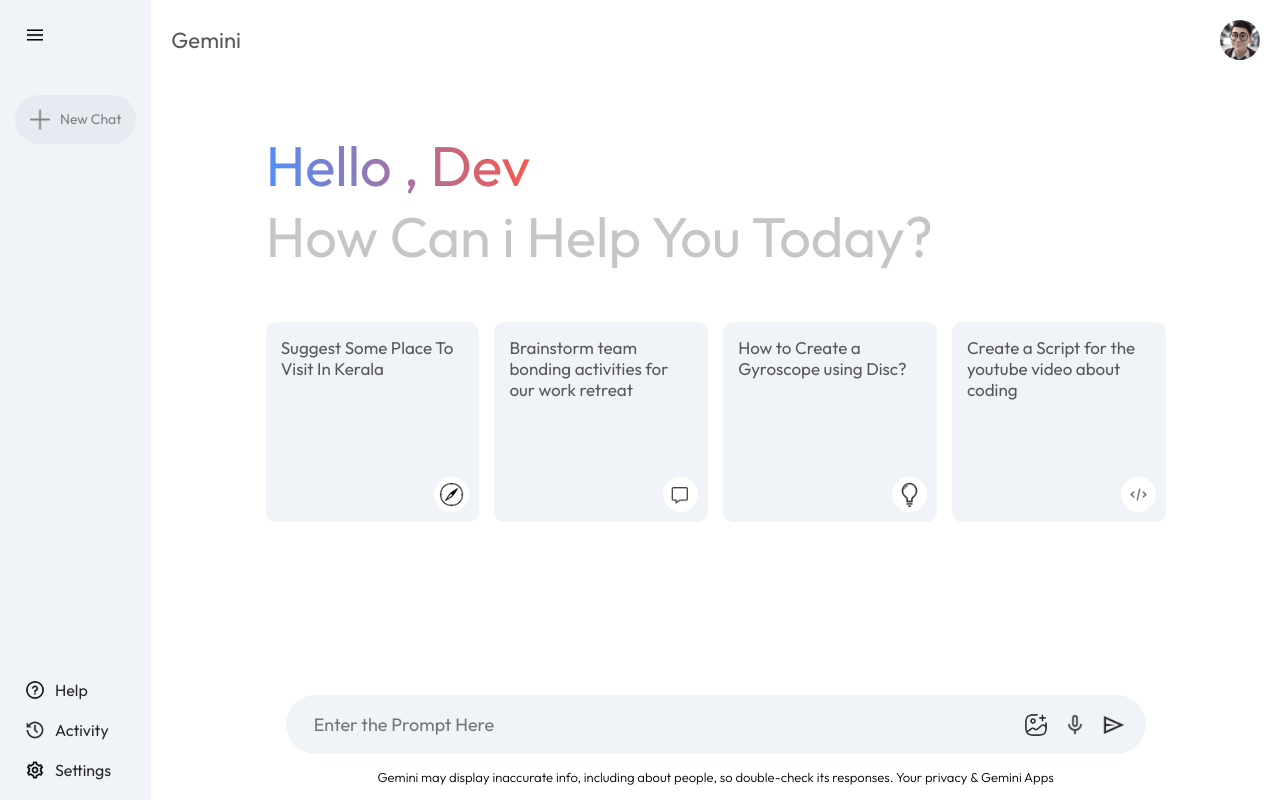
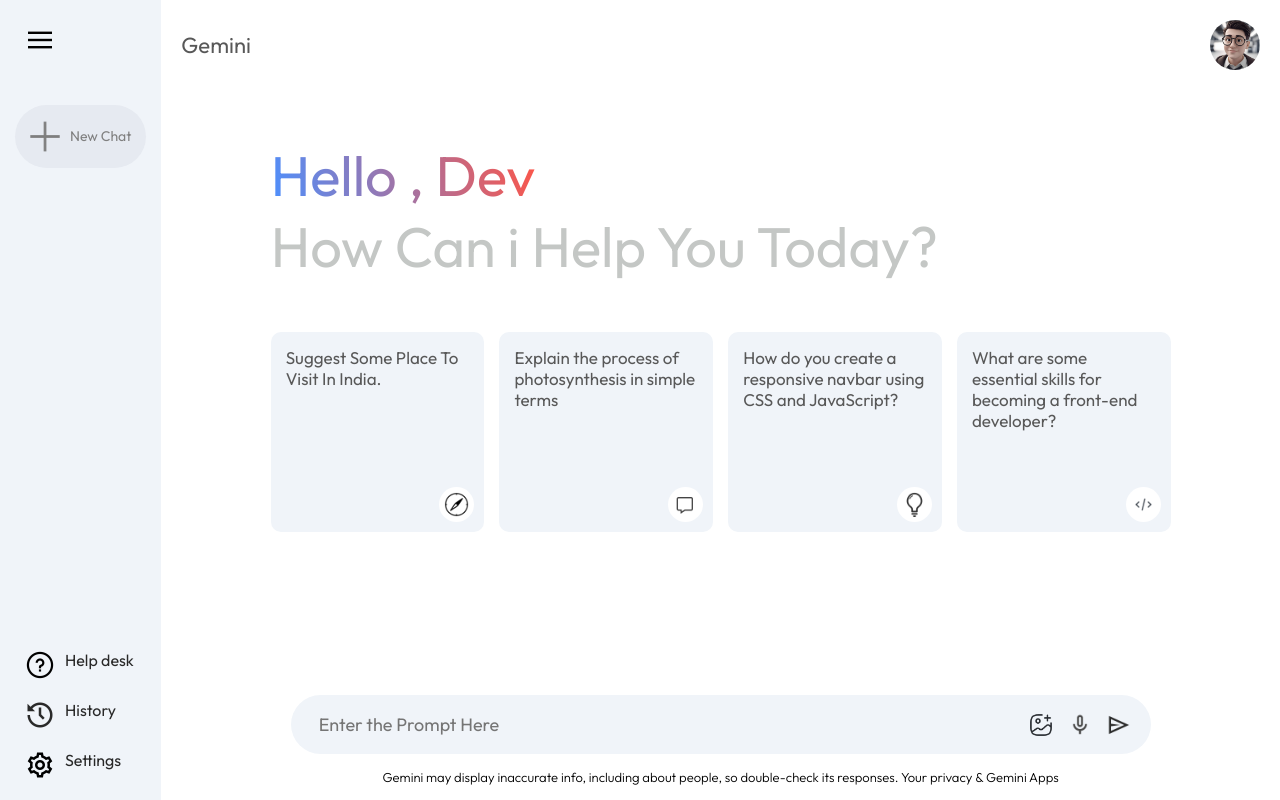
Before and after one commit to iamakashpc/Gemini-Clone, a React (Vite) app: page / in a window 1280 px wide. Both pictures are taken after a click on the picture 35 px from the left and 35 px from the top of the page. Built offline with nearby package versions, Linux system fonts and the light colour scheme.

Commit message:
change made on sidebar and main

```diff
--- a/src/components/main/Main.jsx
+++ b/src/components/main/Main.jsx
@@ -35,41 +35,41 @@
 							<div
 								className="card"
 								onClick={() =>
-									handleCardClick("Suggest Some Place To Visit In Kerala")
+									handleCardClick("Suggest Some Place To Visit In India.")
 								}
 							>
-								<p>Suggest Some Place To Visit In Kerala </p>
+								<p>Suggest Some Place To Visit In India.</p>
 								<img src={assets.compass_icon} alt="" />
 							</div>
 							<div
 								className="card"
 								onClick={() =>
 									handleCardClick(
-										"Brainstorm team bonding activities for our work retreat"
+										"Explain the process of photosynthesis in simple terms"
 									)
 								}
 							>
-								<p>Brainstorm team bonding activities for our work retreat </p>
+								<p>Explain the process of photosynthesis in simple terms </p>
 								<img src={assets.message_icon} alt="" />
 							</div>
 							<div
 								className="card"
 								onClick={() =>
-									handleCardClick("How to Create a Gyroscope using Disc?")
+									handleCardClick("How do you create a responsive navbar using CSS and JavaScript?")
 								}
 							>
-								<p>How to Create a Gyroscope using Disc?</p>
+								<p>How do you create a responsive navbar using CSS and JavaScript?</p>
 								<img src={assets.bulb_icon} alt="" />
 							</div>
 							<div
 								className="card"
 								onClick={() => {
 									handleCardClick(
-										"Create a Script for the youtube video about coding "
+										"What are some essential skills for becoming a front-end developer?"
 									);
 								}}
 							>
-								<p>Create a Script for the youtube video about coding </p>
+								<p>What are some essential skills for becoming a front-end developer?</p>
 								<img src={assets.code_icon} alt="" />
 							</div>
 						</div>
--- a/src/components/main/main.css
+++ b/src/components/main/main.css
@@ -1,7 +1,7 @@
 .main{
     flex: 1;
     min-height: 100vh;
-    padding-bottom: 15vh;
+    padding-bottom: 25vh;
     position: relative;
 }
 .main .nav{
@@ -13,7 +13,7 @@
     color: #585858;
 }
 .main .nav img{
-    width: 40px;
+    width: 50px;
     border-radius: 50px;
 }
 .main-container{
@@ -24,7 +24,7 @@
     margin: 50px 0px;
     font-size: 56px;
     color:#c4c7c5;
-    font-weight: 500px;
+    font-weight: 600px;
 }
 .main .greet span{
     background: -webkit-linear-gradient(16deg,#4b90ff,#ff5546);
--- a/src/components/sidebar/Sidebar.jsx
+++ b/src/components/sidebar/Sidebar.jsx
@@ -46,11 +46,11 @@
 			<div className="bottom">
 				<div className="bottom-item recent-entry">
 					<img src={assets.question_icon} alt="" />
-					{extended ? <p>Help</p> : null}
+					{extended ? <p>Help desk</p> : null}
 				</div>
 				<div className="bottom-item recent-entry">
 					<img src={assets.history_icon} alt="" />
-					{extended ? <p>Activity</p> : null}
+					{extended ? <p>History</p> : null}
 				</div>
 				<div className="bottom-item recent-entry">
 					<img src={assets.setting_icon} alt="" />
--- a/src/components/sidebar/sidebar.css
+++ b/src/components/sidebar/sidebar.css
@@ -11,7 +11,7 @@
     margin-top: 15px;
 }
 .sidebar img {
-	width: 20px;
+	width: 30px;
 }
 .sidebar .menu {
 	display: block;
```
